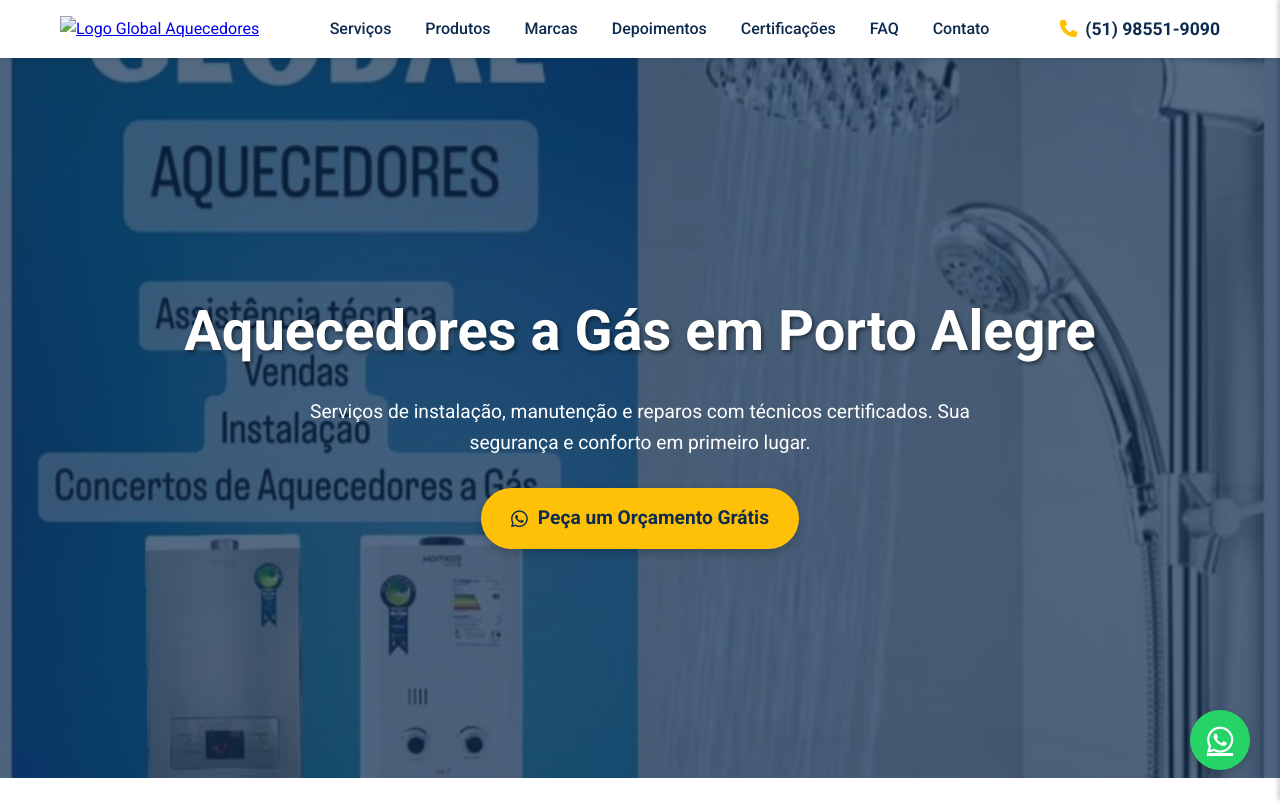
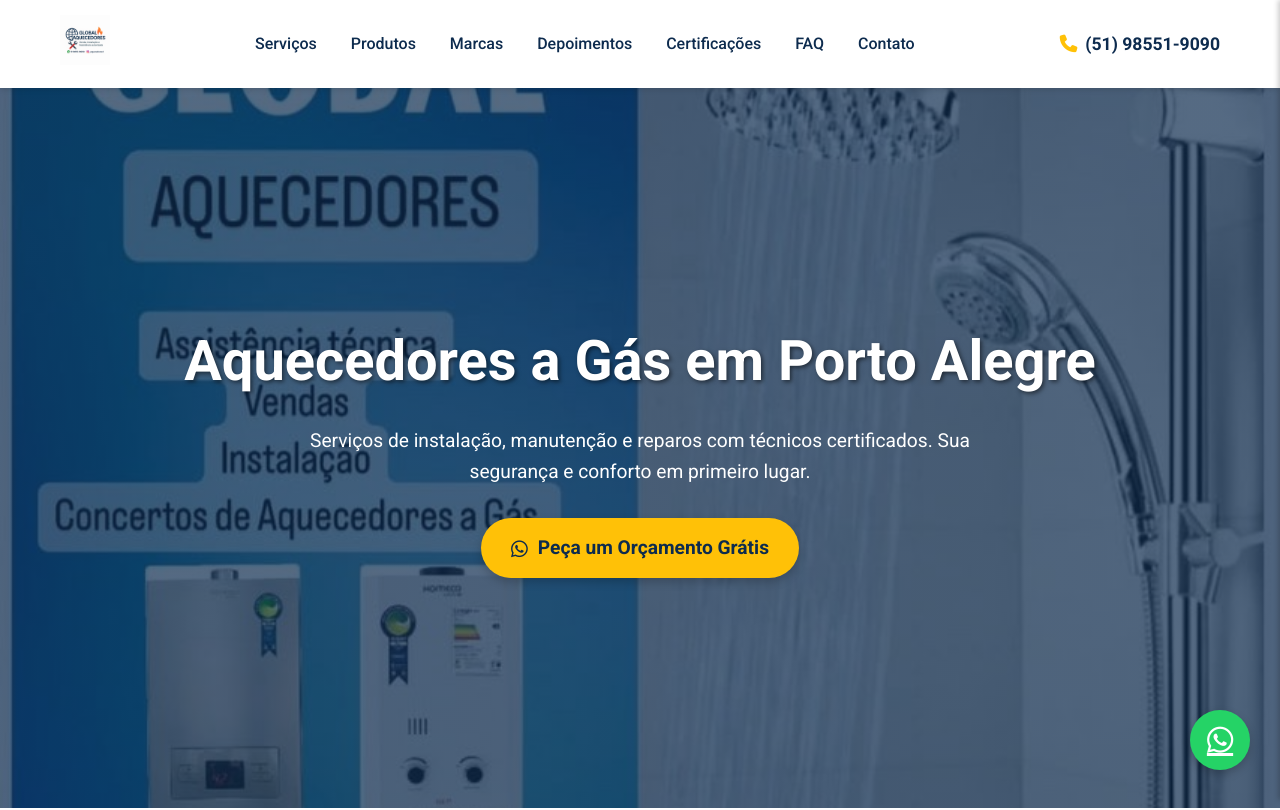
Before and after one commit to wiggers12/global-aquecedores-site, a plain HTML site: page index.html in a window 1280 px wide. Shown: the top 810 px of the page. Drawn offline with Linux system fonts and the light colour scheme.

Commit message:
Versão final com logo .png e todas as seções

```diff
--- a/index.html
+++ b/index.html
@@ -6,7 +6,7 @@
     <title>Global Aquecedores | Aquecedores a Gás em Porto Alegre - Instalação e Manutenção</title>
     <meta name="description" content="Global Aquecedores: Especialistas em instalação, manutenção, conserto e venda de aquecedores a gás em Porto Alegre e região. Segurança e qualidade garantida.">
 
-    <link rel="icon" href="maicon.aquecedores.jpg" type="image/jpeg">
+    <link rel="icon" href="maicon.aquecedores.png" type="image/png">
 
     <link rel="preconnect" href="https://fonts.googleapis.com">
     <link rel="preconnect" href="https://fonts.gstatic.com" crossorigin>
@@ -246,7 +246,7 @@
     <header class="header">
         <div class="container">
             <a href="#inicio">
-                <img src="maicon.aquecedores.jpg" alt="Logo Global Aquecedores" class="logo">
+                <img src="maicon.aquecedores.png" alt="Logo Global Aquecedores" class="logo">
             </a>
             <nav class="nav-links">
                 <a href="#servicos">Serviços</a>
@@ -439,7 +439,7 @@
                     </div>
                 </div>
                 <div class="map-placeholder">
-                    <iframe src="https://www.google.com/maps/embed?pb=!1m18!1m12!1m3!1d3455.517373972236!2d-51.1390318848858!3d-29.99342798189914!2m3!1f0!2f0!3f0!3m2!1i1024!2i768!4f13.1!3m3!1m2!1s0x951977e56847c237%3A0x5385058c09d73c1d!2sRua%20Lindomar%20dos%20Reis%2C%20191%20-%20Jardim%20Itu%2C%20Porto%20Alegre%20-%20RS%2C%2091225-320!5e0!3m2!1spt-BR!2sbr!4v1658424912345!5m2!1spt-BR!2sbr" width="600" height="450" style="border:0;" allowfullscreen="" loading="lazy" referrerpolicy="no-referrer-when-downgrade"></iframe>
+                    <iframe src="https://www.google.com/maps/embed?pb=!1m18!1m12!1m3!1d3455.228120619562!2d-51.1390418848858!3d-29.99960298190013!2m3!1f0!2f0!3f0!3m2!1i1024!2i768!4f13.1!3m3!1m2!1s0x951977b3a0a3891d%3A0x60b73a3d58e3f283!2sR.%20Lindomar%20dos%20Reis%2C%20191%20-%20Jardim%20Itu%2C%20Porto%20Alegre%20-%20RS%2C%2091225-320!5e0!3m2!1spt-BR!2sbr!4v1691234567890!5m2!1spt-BR!2sbr" width="600" height="450" style="border:0;" allowfullscreen="" loading="lazy" referrerpolicy="no-referrer-when-downgrade"></iframe>
                 </div>
             </div>
         </section>
@@ -455,7 +455,7 @@
     <footer class="footer">
         <div class="footer-content">
             <a href="#inicio">
-                <img src="maicon.aquecedores.jpg" alt="Logo Global Aquecedores" class="logo" style="filter: brightness(0) invert(1);">
+                <img src="maicon.aquecedores.png" alt="Logo Global Aquecedores" class="logo" style="filter: brightness(0) invert(1);">
             </a>
             <div class="social-links">
                 <a href="https://facebook.com/GlobaAquecedores" target="_blank" aria-label="Facebook" title="Facebook"><i class="fab fa-facebook-f"></i></a>
```
Also changed, not shown: maicon.aquecedores.png (renamed from maicom.aquecedores.png).
